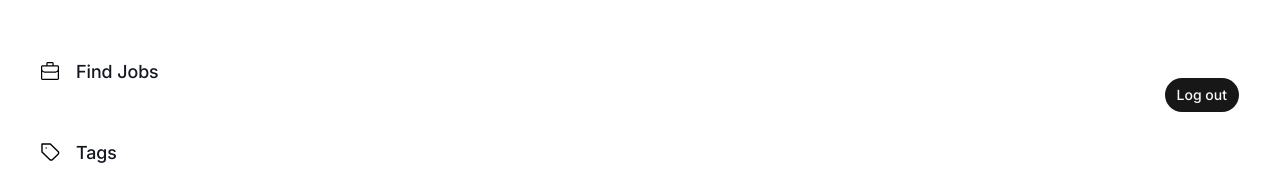
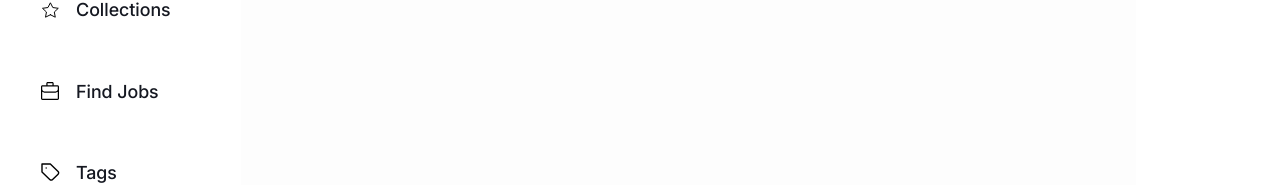
Before and after one commit to FRG152/ultimate_nextjs_course, a Next.js app: page / in a window 1280 px wide. Shown: the part 305-490 px from the top of the page. Built offline with nearby package versions, Linux system fonts and the light colour scheme; no server answers.

Commit message:
Fix: ajuste de sidebar fijo

```diff
--- a/app/(root)/layout.tsx
+++ b/app/(root)/layout.tsx
@@ -1,17 +1,16 @@
 import Navbar from "@/components/navigation/navbar";
-import LeftSidebar from "@/components/sidebar/LeftSidebar";
-import RightSidebar from "@/components/sidebar/RightSidebar";
+import LeftSidebar from "@/components/navigation/sidebar/LeftSidebar";
+import RightSidebar from "@/components/navigation/sidebar/RightSidebar";
 import { ReactNode } from "react";
 
 const RootLayout = ({ children }: { children: ReactNode }) => {
   return (
-    <main>
+    <main className="background-light850_dark100">
       <Navbar />
-      <section className="flex h-screen items-center justify-between">
+      <section className="flex min-h-screen justify-between">
         <LeftSidebar />
         {children}
-        {/* TODO: Luego haremos crearemos el contenido para este componente */}
-        {/* <RightSidebar /> */}
+        <RightSidebar />
       </section>
     </main>
   );
--- a/app/(root)/page.tsx
+++ b/app/(root)/page.tsx
@@ -7,7 +7,7 @@ export default async function Home() {
   console.log(session);
 
   return (
-    <div>
+    <section className="flex-1 overflow-y-auto">
       <form
         className="px-10"
         action={async () => {
@@ -17,6 +17,6 @@ export default async function Home() {
       >
         <Button type="submit">Log out</Button>
       </form>
-    </div>
+    </section>
   );
 }
--- a/components/sidebar/LeftSidebar.tsx
+++ b/components/navigation/sidebar/LeftSidebar.tsx
@@ -1,15 +1,14 @@
 import Link from "next/link";
 import ROUTES from "@/constants/routes";
-import NavLinks from "../navigation/navbar/NavLinks";
-import { Button } from "../ui/button";
-import SidebarContent from "./SidebarContent";
+import NavLinks from "../navbar/NavLinks";
+import { Button } from "../../ui/button";
 
 const LeftSidebar = () => {
   return (
-    <SidebarContent>
-      <section className="flex h-full flex-col gap-6 pt-16">
+    <aside className="background-light900_dark200 no-scrollbar sticky top-21 hidden h-[calc(100vh-84px)] flex-col px-6 pt-10 pb-8 sm:flex">
+      <div className="flex h-full flex-col gap-6">
         <NavLinks isMobileNav />
-      </section>
+      </div>
 
       <div className="flex flex-col gap-3">
         <Link href={ROUTES.SIGN_IN}>
@@ -28,7 +27,7 @@ const LeftSidebar = () => {
           </Button>
         </Link>
       </div>
-    </SidebarContent>
+    </aside>
   );
 };
 
--- /dev/null
+++ b/components/navigation/sidebar/RightSidebar.tsx
@@ -0,0 +1,9 @@
+const RightSidebar = () => {
+  return (
+    <aside className="background-light900_dark200 no-scrollbar sticky top-21 hidden h-[calc(100vh-84px)] flex-col px-6 pt-10 pb-8 sm:flex">
+      RightSidebar
+    </aside>
+  );
+};
+
+export default RightSidebar;
--- a/components/sidebar/RightSidebar.tsx
+++ /dev/null
@@ -1,7 +0,0 @@
-import SidebarContent from "./SidebarContent";
-
-const RightSidebar = () => {
-  return <SidebarContent>RightSidebar</SidebarContent>;
-};
-
-export default RightSidebar;
--- a/components/sidebar/SidebarContent.tsx
+++ /dev/null
@@ -1,11 +0,0 @@
-import { ReactNode } from "react";
-
-const SidebarContent = ({ children }: { children: ReactNode }) => {
-  return (
-    <div className="background-light900_dark200 no-scrollbar hidden h-full flex-col justify-between px-6 pt-10 pb-8 sm:flex">
-      {children}
-    </div>
-  );
-};
-
-export default SidebarContent;
```
